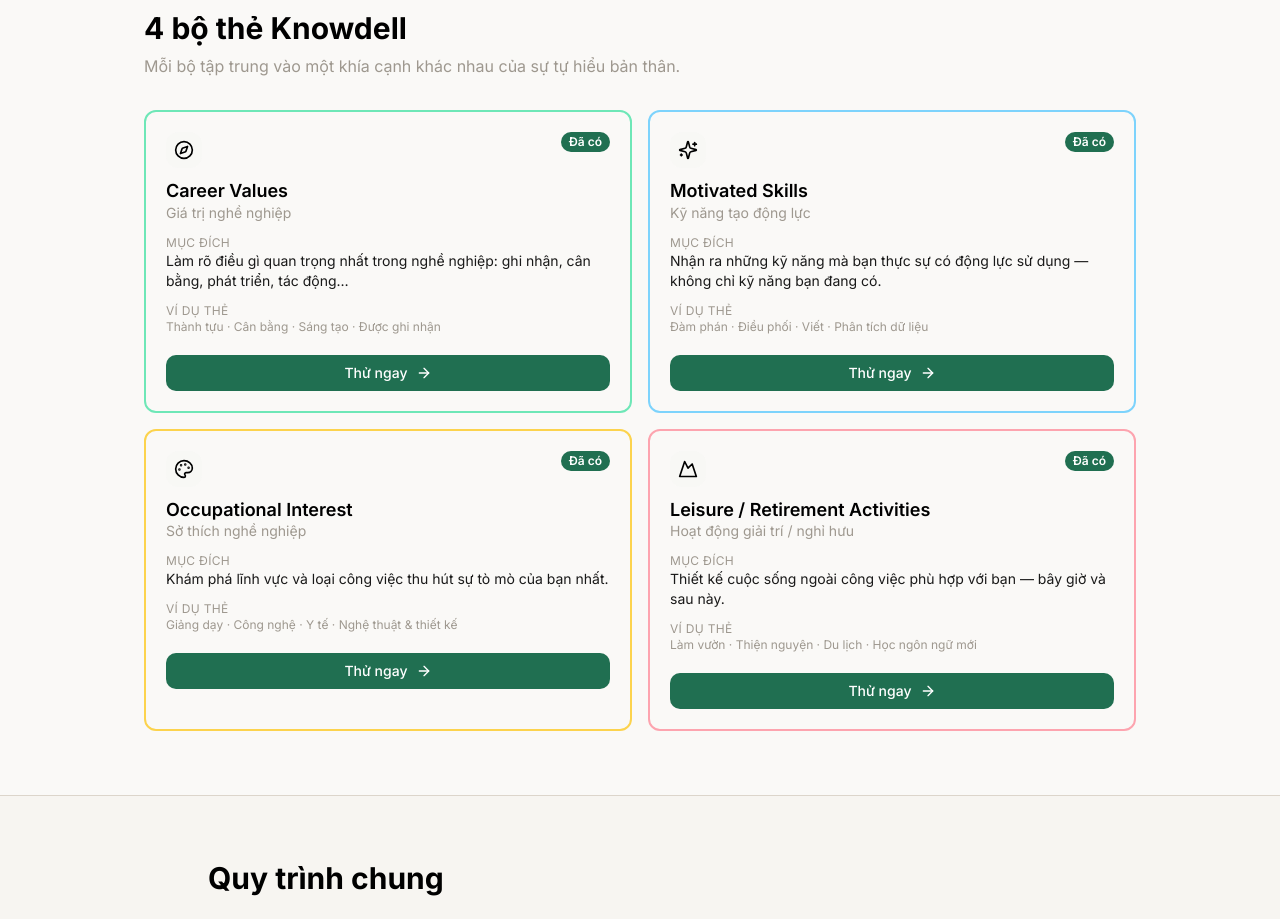
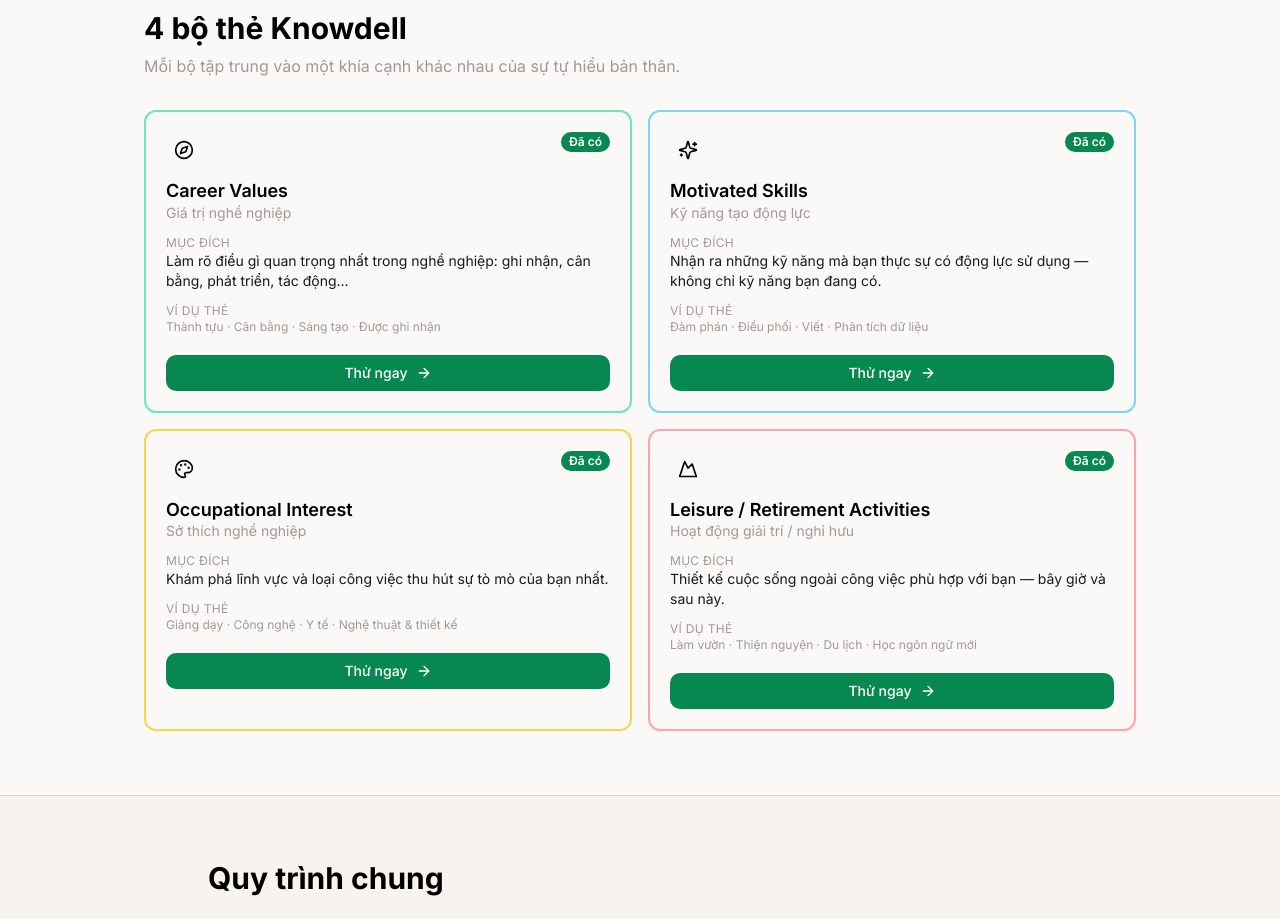
Before and after one commit to Thiendmh/KnowDellCardSorts, a Next.js app: page / in a window 1280 px wide. Shown: the part 940-1859 px from the top of the page. Built offline with nearby package versions, Linux system fonts and the light colour scheme.

Commit message:
fix(clay): correct HSL token values + use translateY(-80%) for clay-btn

```diff
--- a/app/globals.css
+++ b/app/globals.css
@@ -5,25 +5,25 @@
 @layer base {
   :root {
     /* shadcn tokens remapped to Clay palette */
-    --background: 40 14% 97%;        /* #faf9f7 cream */
+    --background: 40 23% 97%;        /* #faf9f7 cream */
     --foreground: 0 0% 0%;           /* #000 */
     --card: 0 0% 100%;               /* #fff */
     --card-foreground: 0 0% 0%;      /* #000 */
     --popover: 0 0% 100%;
     --popover-foreground: 0 0% 0%;
-    --primary: 157 55% 28%;          /* #078a52 matcha-600 (fallback) */
+    --primary: 154 90% 28%;          /* #078a52 matcha-600 */
     --primary-foreground: 0 0% 100%;
-    --secondary: 38 28% 91%;         /* #eee9df oat-light */
+    --secondary: 40 31% 90%;         /* #eee9df oat-light */
     --secondary-foreground: 0 0% 0%;
-    --muted: 38 28% 91%;             /* #eee9df */
-    --muted-foreground: 38 7% 59%;   /* #9f9b93 warm-silver */
-    --accent: 38 28% 91%;
+    --muted: 40 31% 90%;             /* #eee9df */
+    --muted-foreground: 40 6% 60%;   /* #9f9b93 warm-silver */
+    --accent: 40 31% 90%;
     --accent-foreground: 0 0% 0%;
     --destructive: 0 84% 60%;
     --destructive-foreground: 0 0% 100%;
-    --border: 36 19% 83%;            /* #dad4c8 oat */
-    --input: 36 19% 83%;
-    --ring: 157 55% 28%;             /* matcha-600 */
+    --border: 40 20% 82%;            /* #dad4c8 oat */
+    --input: 40 20% 82%;
+    --ring: 154 90% 28%;             /* #078a52 matcha-600 */
     --radius: 0.75rem;
 
     /* Clay shadow tokens */
@@ -51,7 +51,7 @@
     transition: background-color 0.15s, color 0.15s, transform 0.2s, box-shadow 0.2s;
   }
   .clay-btn:hover:not(:disabled) {
-    transform: rotateZ(-8deg) translateY(-4px);
+    transform: rotateZ(-8deg) translateY(-80%);
     box-shadow: var(--shadow-hover);
   }
 
```
